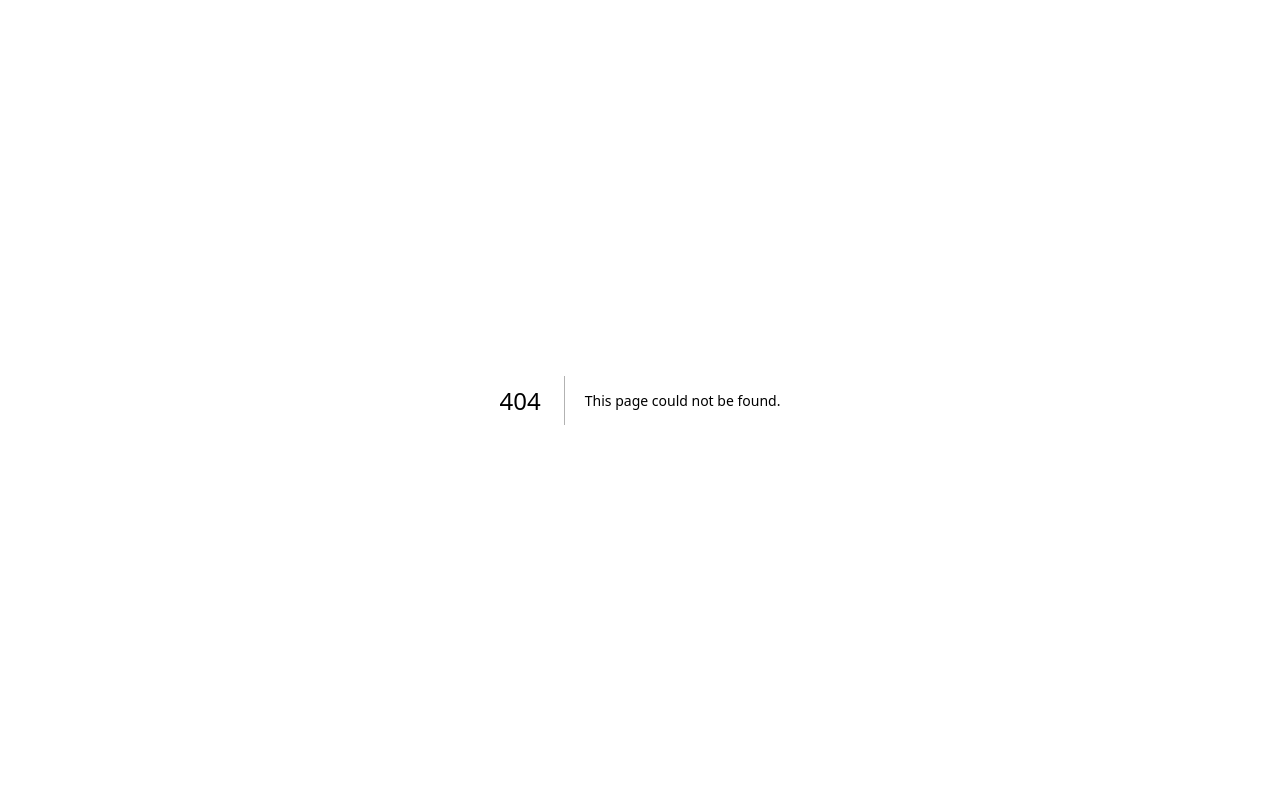
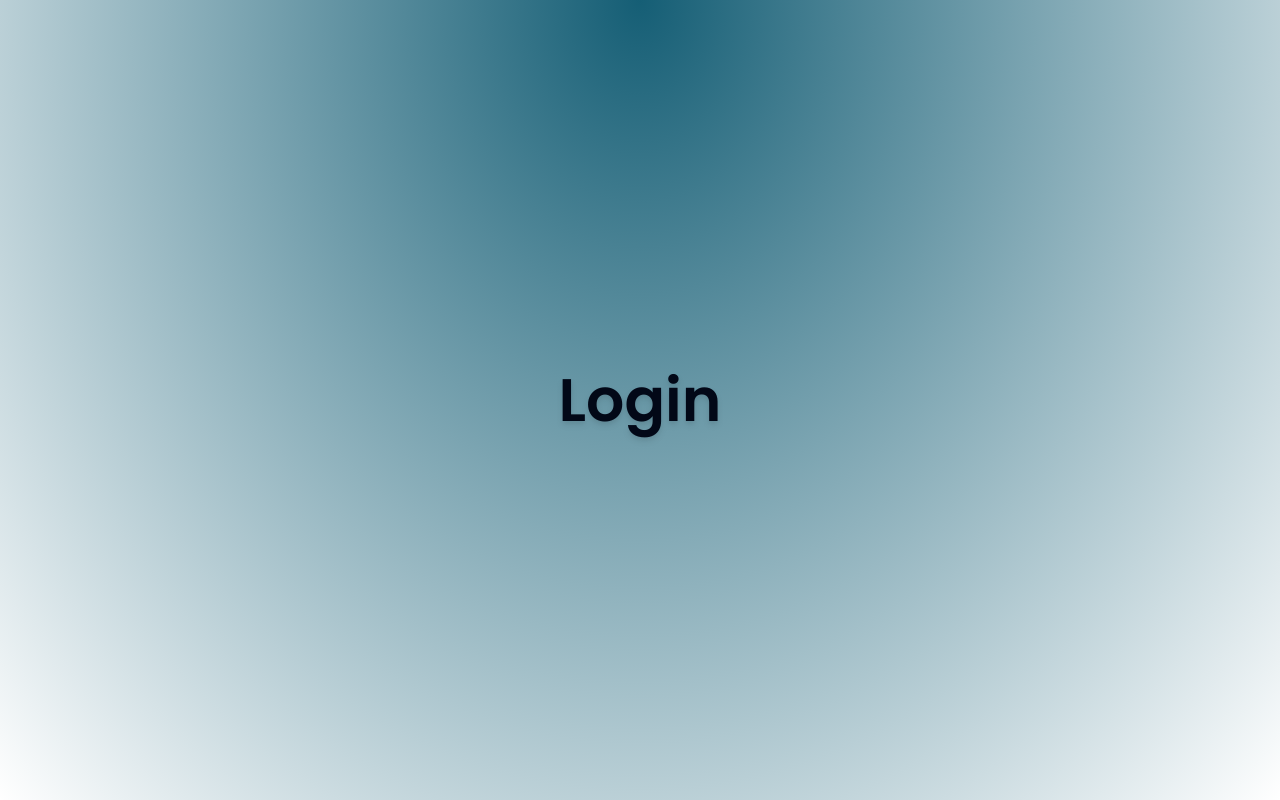
Before and after one commit to heuristic-machina/next_auth_5, a Next.js app: page /auth/login in a window 1280 px wide. Before the commit this address had no page. Built offline with nearby package versions, Linux system fonts and the light colour scheme.

Commit message:
login styling

```diff
--- /dev/null
+++ b/app/auth/login/layout.tsx
@@ -0,0 +1,14 @@
+const AuthLayout = ({
+    children
+}: {
+    children: React.ReactNode
+}) => {
+
+    return (
+        <div className="h-full flex items-center justify-center bg-[radial-gradient(ellipse_at_top,_var(--tw-gradient-stops))] from-cyan-800 to-slate-800'">
+            {children}
+        </div>
+    );
+}
+
+export default AuthLayout;
--- /dev/null
+++ b/app/auth/login/page.tsx
@@ -0,0 +1,20 @@
+import { cn } from '@/lib/utils';
+import { Poppins } from 'next/font/google';
+
+const font = Poppins({
+    subsets: ['latin'],
+    weight: ['600']
+  })
+
+const LoginPage = () => {
+    return (
+        <div>
+            <h1 className={cn(
+          "text-6xl font-semibold text-zinc drop-shadow-md",
+          font.className
+          )}>Login</h1>
+        </div>
+    );
+}
+
+export default LoginPage;
```
